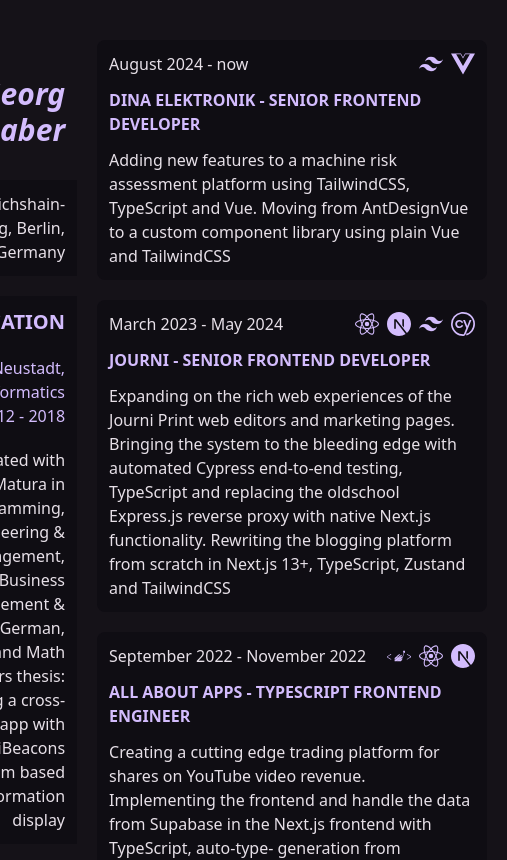
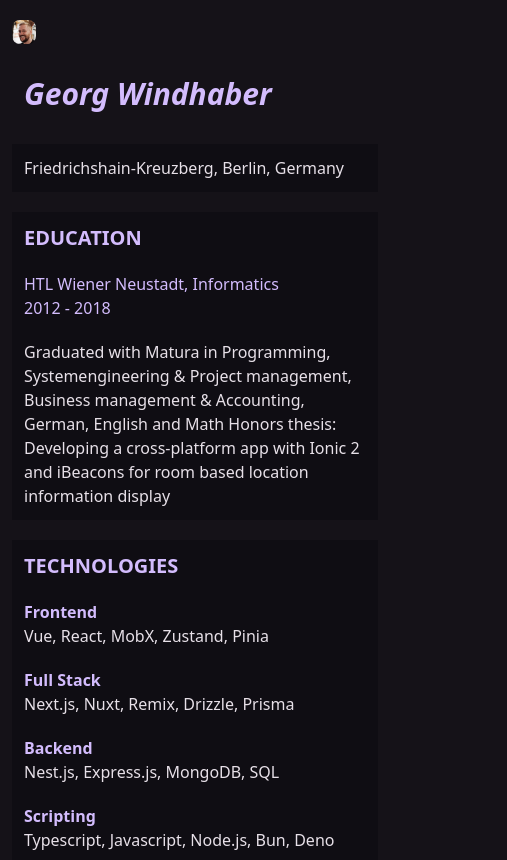
Before and after one commit to georgwindhaber/material-desing-cv, a Nuxt app: page / in a window 390 px wide. Shown: the top 860 px of the page, 507 px wide, since content can reach past the window. Built offline with nearby package versions, Linux system fonts and the light colour scheme.

Commit message:
Mobile styles

```diff
--- a/pages/index.vue
+++ b/pages/index.vue
@@ -11,8 +11,8 @@
 </script>
 
 <template>
-  <div class="text-onSurface flex flex-row-reverse justify-center py-5">
-    <main class="flex flex-col gap-5 p-5 max-w-prose">
+  <div class="text-onSurface flex flex-col-reverse md:flex-row-reverse justify-center py-5 gap-5">
+    <main class="flex flex-col gap-5 max-w-prose px-3 md:px-0">
       <cv-entry
         title="DINA Elektronik - Senior Frontend Developer"
         date="August 2024 - now"
@@ -107,7 +107,7 @@
         </template>
       </cv-entry>
     </main>
-    <aside class="flex flex-col gap-5 max-w-[24ch] text-right">
+    <aside class="flex flex-col gap-5 max-w-prose md:max-w-[24ch] md:text-right px-3 md:px-0">
       <nuxt-img src="/profile-picture.jpg" alt="Profile Picture" class="rounded-lg" width="24ch" height="24ch" />
       <h1 class="text-3xl text-primary italic font-bold p-3">Georg Windhaber</h1>
       <section class="bg-surfaceContainerLowest p-3">Friedrichshain-Kreuzberg, Berlin, Germany</section>
```
